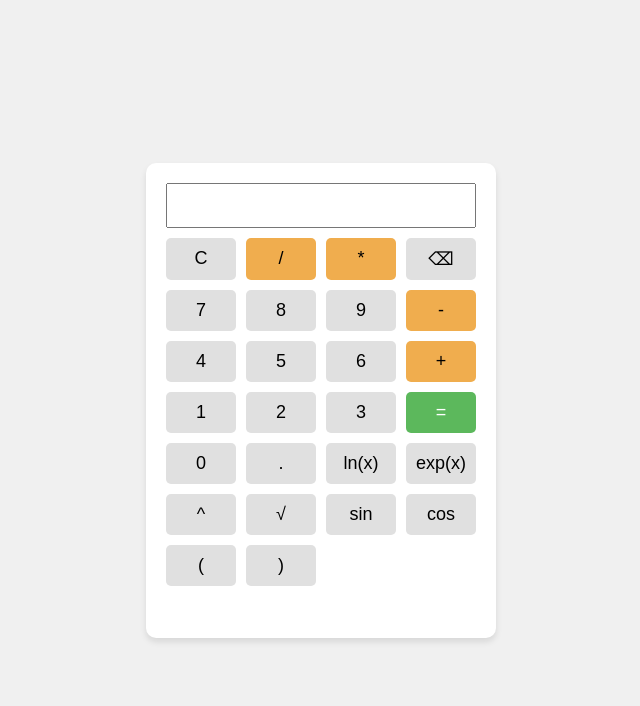
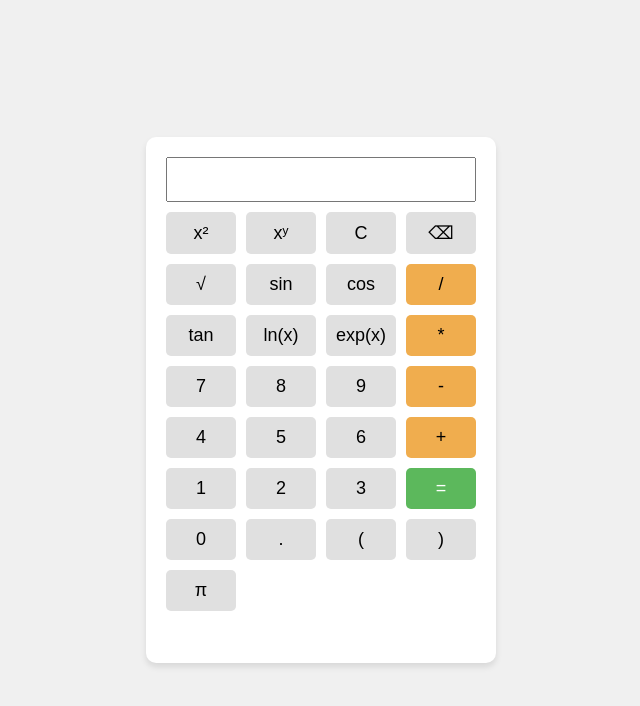
Before and after one commit to Tanjoniaina0908/calculatrice_tolotra, a plain HTML site: page index.html in a window 1280 px wide. Shown: the whole page, without its empty margins (319-959 px from the left). Drawn offline with Linux system fonts and the light colour scheme.

Commit message:
homework

```diff
--- a/index.html
+++ b/index.html
@@ -75,10 +75,22 @@
         <input type="text" id="display" readonly>
         <!-- afficher dans le navigateur -->
         <div class="buttons">
+            <button onclick="calculerCarre()">x²</button>
+            <button onclick="appendToDisplay('**')">xʸ</button>
             <button onclick="clearDisplay()">C</button>
+            <button onclick="deleteLast()">⌫</button>
+
+            <button onclick="appendToDisplay('Math.sqrt(')">√</button>
+            <button onclick="appendToDisplay('Math.sin(')">sin</button>
+            <button onclick="appendToDisplay('Math.cos(')">cos</button>
             <button onclick="appendToDisplay('/')" class="operator">/</button>
+
+
+            <button onclick="appendToDisplay('Math.tan(')">tan</button>
+            <button onclick="calculateLn()">ln(x)</button>
+            <button onclick="calculateExp()">exp(x)</button>
             <button onclick="appendToDisplay('*')" class="operator">*</button>
-            <button onclick="deleteLast()">⌫</button>
+
 
             <button onclick="appendToDisplay('7')">7</button>
             <button onclick="appendToDisplay('8')">8</button>
@@ -97,15 +109,11 @@
 
             <button onclick="appendToDisplay('0')">0</button>
             <button onclick="appendToDisplay('.')">.</button>
-            <button onclick="calculateLn()">ln(x)</button>
-            <button onclick="calculateExp()">exp(x)</button>
-            <button onclick="appendToDisplay('^')">^</button>
-            <button onclick="appendToDisplay('Math.sqrt(')">√</button>
-            <button onclick="appendToDisplay('Math.sin(')">sin</button>
-            <button onclick="appendToDisplay('Math.cos(')">cos</button>
+
+
             <button onclick="appendToDisplay('(')">(</button>
             <button onclick="appendToDisplay(')')">)</button>
-
+            <button onclick="appendToDisplay('Math.PI')">π</button>
         </div>
         <p id="resultat"></p>
     </div>
@@ -145,13 +153,30 @@
              display.value += "Math.exp("; // Ajoute "Math.exp(" pour permettre un calcul correct
 
          display.value = Math.exp(value); // Exponentielle e^x
+
         }
 
+        function calculerCarre() {
+             let display = document.getElementById("display"); // Récupère l'élément d'affichage
+             let valeur = parseFloat(display.value); // Convertit en nombre
+
+             if (!isNaN(valeur)) {
+                  display.value = valeur ** 2; // Élève au carré
+             } else {
+                  display.value = "Erreur"; // Gère les erreurs si l'entrée est invalide
+             }
+        }
+
+
         function calculate() {
+            let expression = document.getElementById("display").value;
+
+             // Remplace le factoriel par la fonction qui effectue le calcul
+
             try {
                 let display = document.getElementById('display');
-                // display.value = eval(display.value);
-                let expression = display.value.replace(/\^/g, '***'); // Remplace ^ par **
+                display.value = eval(display.value);
+
                 let result = Function('"use strict"; return (' + display.value + ')')();
                  display.value = result;
                 // on accpter 2*3+4
```
Also changed, not shown: 1 other file.
